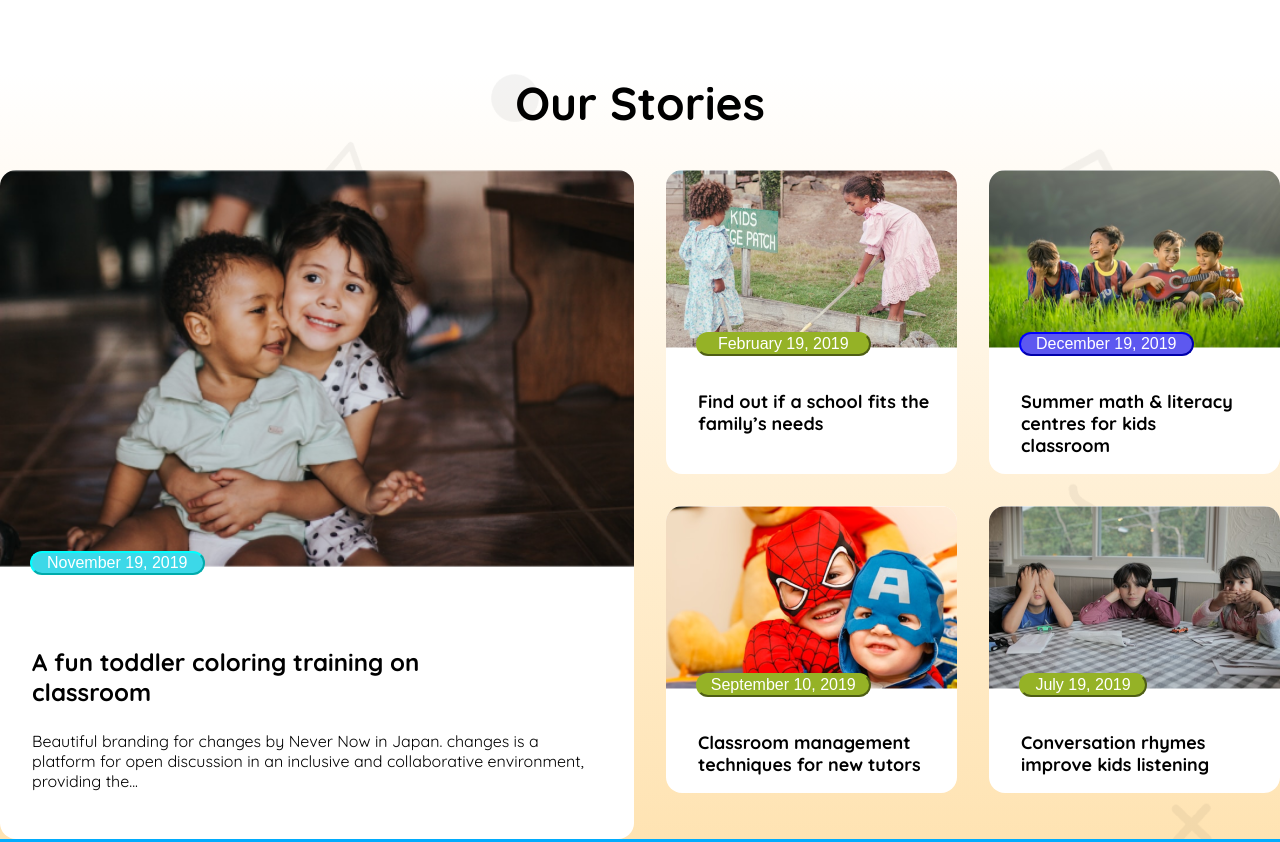
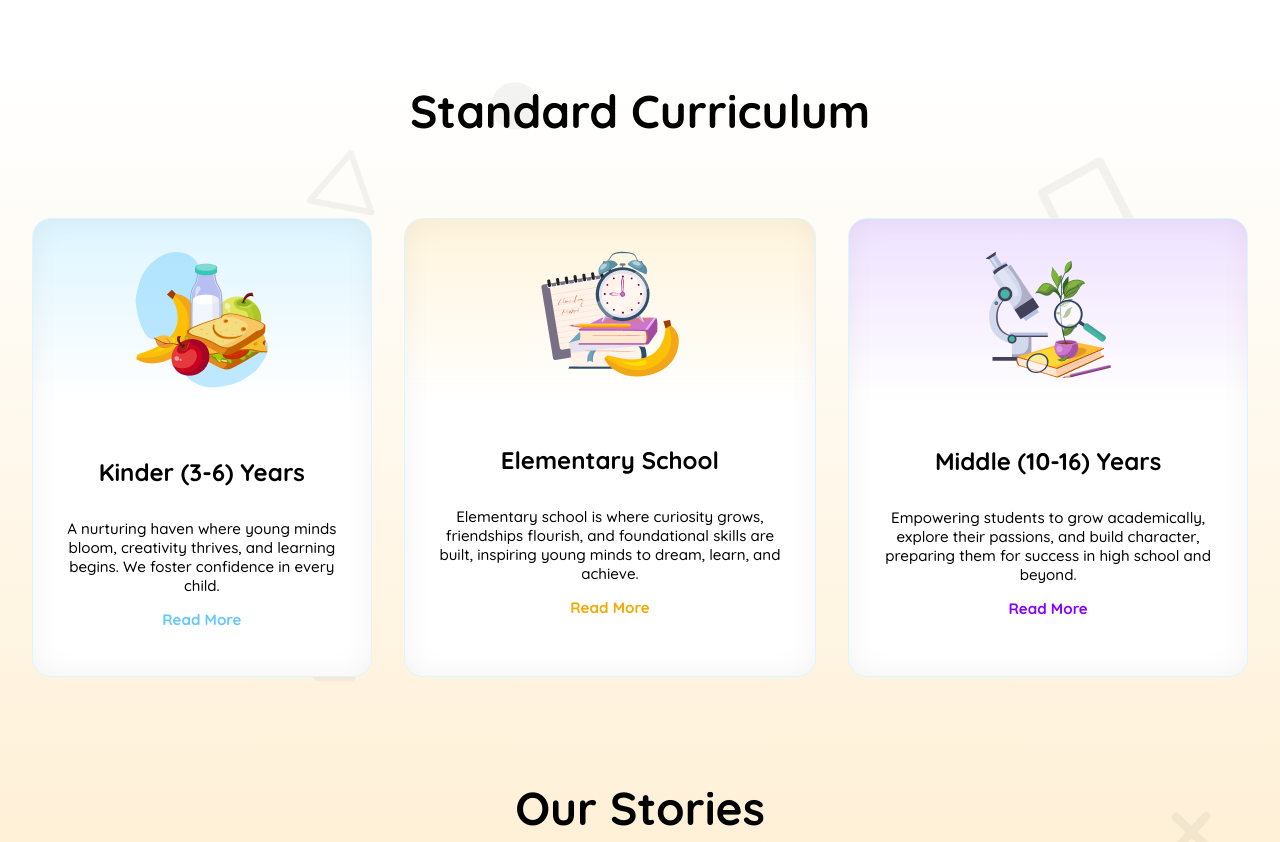
Before and after one commit to naafiisaa/school, a plain HTML site: page index.html in a window 1280 px wide. Shown: the part 775-1617 px from the top of the page. Drawn offline with Linux system fonts and the light colour scheme.

Commit message:
curriculum

```diff
--- a/index.html
+++ b/index.html
@@ -52,6 +52,48 @@
     </section>
   </header>
   <main>
+    <section class="curriculum">
+      <h3 class="section-tittle">Standard Curriculum</h3>
+      <div class="cards">
+        <div class="card-1">
+          <div class="card-img">
+            <img alt="" src="assets/kinder.png">
+          </div>
+          <div class="card-text">
+            <h4 class="card-tittle">Kinder (3-6) Years</h4>
+            <p class="card-d">A nurturing haven where young minds bloom, creativity thrives, and learning begins. We
+              foster confidence in every child. </p>
+              <p class="card-end-1">Read More</p>
+          </div>
+
+        </div>
+        <div class="card-2">
+          <div class="card-img">
+            <img alt="" src="assets/elementary.png">
+          </div>
+          <div class="card-text">
+            <h4 class="card-tittle">Elementary School</h4>
+            <p class="card-d">Elementary school is where curiosity grows, friendships flourish, and foundational skills
+              are built, inspiring young minds to dream, learn, and achieve. </p>
+              <p class="card-end-2">Read More</p>
+          </div>
+
+        </div>
+        <div class="card-3">
+          <div class="card-img">
+            <img alt="" src="assets/middle.png">
+          </div>
+          <div class="card-text">
+            <h4 class="card-tittle">Middle (10-16) Years</h4>
+            <p class="card-d">
+              Empowering students to grow academically, explore their passions, and build character, preparing them for
+              success in high school and beyond.</p>
+            <p class="card-end-3">Read More</p>
+          </div>
+
+        </div>
+      </div>
+    </section>
     <section class="our-stories">
       <h2 class="section-tittle">Our Stories</h2>
       <div class="stories">
--- a/style.css
+++ b/style.css
@@ -131,6 +131,50 @@ margin: auto;
   background: url(assets/bg.png), linear-gradient(0.00deg, rgba(254, 163, 1, 0.3), rgba(255, 255, 255, 0.3) 100%);
 
 }
+/*card section */
+.cards{display: flex;
+justify-content: space-between;
+gap: 2rem;
+padding: 2rem;}
+.card-img{padding-top: 2rem;}
+.card-tittle{font-size: 1.5rem;
+font-weight: 700;}
+.card-d{font-size: 0.943rem;
+font-weight: 500;}
+.card-text{padding: 2rem;}
+.card-end-1{color: #64C8FF;
+font-weight: 700;
+font-size: 0.943rem;}
+.card-end-2{color:#F0AA00;
+  font-weight: 700;
+  font-size: 0.943rem;}
+  .card-end-3{color: #8700FF;
+    font-weight: 700;
+    font-size: 0.943rem;}
+.card-1{box-sizing: border-box;
+  border: 0.94px solid rgb(222, 245, 255);
+  border-radius: 1.179rem;
+ text-align: center;
+
+  box-shadow: inset 0rem 0rem 1.771rem 0.059rem rgba(0, 0, 0, 0.05);
+  background: linear-gradient(180.00deg, rgb(222, 245, 255),rgba(255, 255, 255, 0) 40%),rgb(255, 255, 255);}
+  .card-2{box-sizing: border-box;
+    border: 0.94px solid rgb(222, 245, 255);
+    border-radius: 1.179rem;
+   text-align: center;
+    box-shadow: inset 0rem 0rem 1.771rem 0.059rem rgba(0, 0, 0, 0.05);
+    background: linear-gradient(180.00deg, rgb(255, 244, 220),rgba(255, 255, 255, 0) 40%),rgb(255, 255, 255);}
+    .card-3{box-sizing: border-box;
+      border: 0.94px solid rgb(222, 245, 255);
+      border-radius: 1.179rem;
+     text-align: center;
+     background: linear-gradient(180.00deg, rgb(238, 225, 255),rgba(255, 255, 255, 0) 40%),rgb(255, 255, 255);
+      box-shadow: inset 0rem 0rem 1.771rem 0.059rem rgba(0, 0, 0, 0.05);
+      }
+
+
+/* stories*/
+.our-stories{padding: 2rem;}
 .other{display: flex;
   flex-direction: column;
 gap: 2rem;}
@@ -366,8 +410,14 @@ gap: 2rem;}
   }
   .banner-img{width: 21.036rem
     ;}
+    .cards{display: flex;
+      flex-direction: column;
+      justify-content: space-between;
+      gap: 2rem;
+      padding: 2rem;}
 .story-1{display: none;
 }
+
 .story-btn-2{width: 7rem;
 font-size: x-small;
 position: relative;
@@ -395,9 +445,9 @@ position: relative;
     flex-direction: column;
   gap: 2rem;}
 
-  .story-2{width: 11rem;}
 
-  .last-part {width: 100%;
+
+  .last-part {
     display: flex;
     flex-direction: column;
 
```
